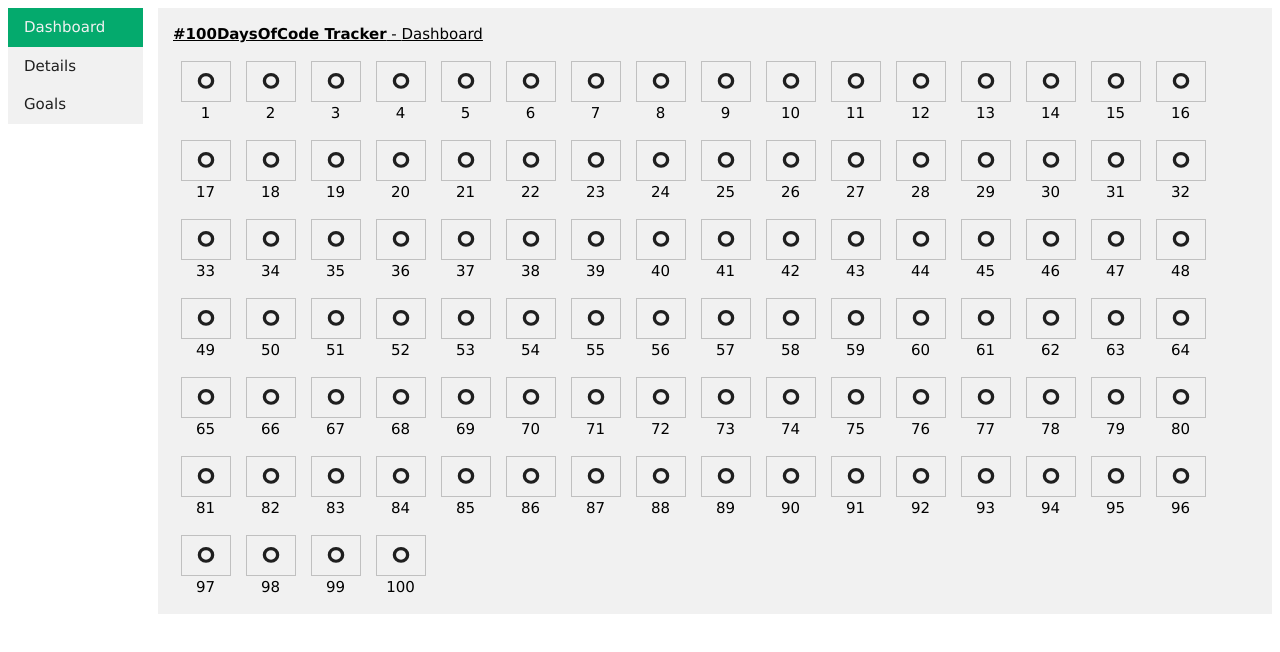
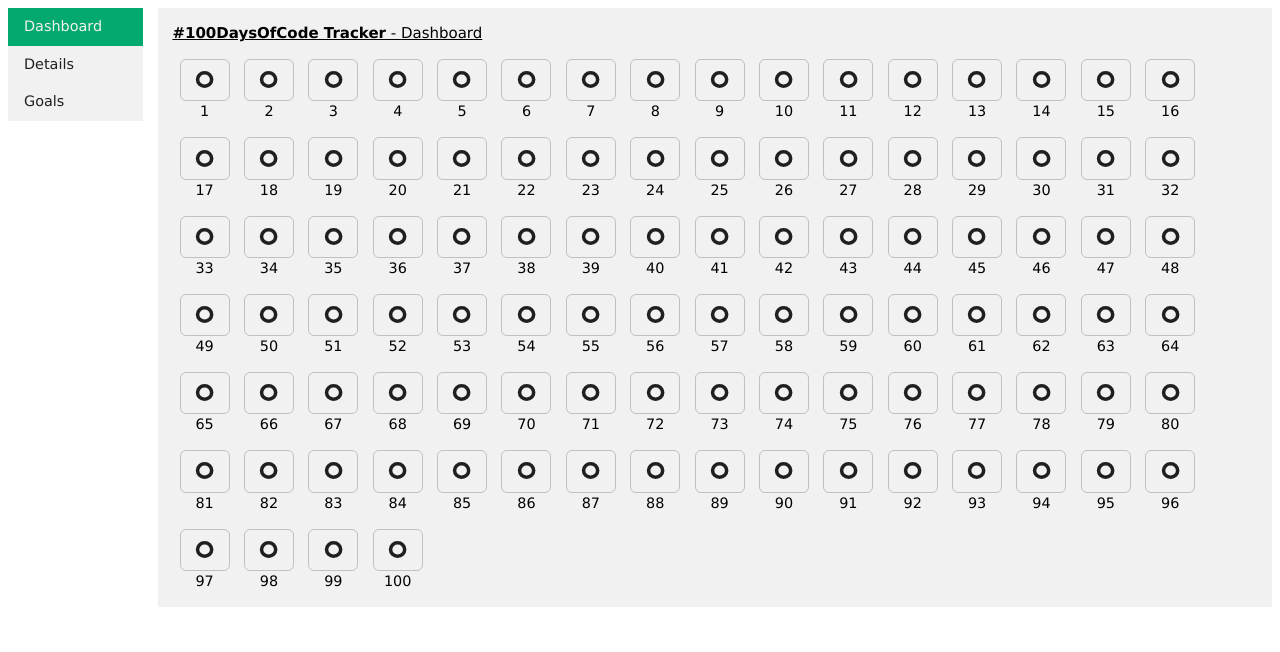
Before and after one commit to bob-fornal/100-Days-Of-Code--Tracker, an Angular app: page /dashboard in a window 1280 px wide. Shown: the top 652 px of the page. Built offline with nearby package versions, Linux system fonts and the light colour scheme.

Commit message:
Visual Improvements

```diff
--- a/src/app/pages/dashboard/dashboard.component.scss
+++ b/src/app/pages/dashboard/dashboard.component.scss
@@ -10,6 +10,7 @@
       display: block;
       text-align: center;
       border: 1px solid var(--color-silver);
+      border-radius: 6px;
       padding: 0.5em 1em;
       position: relative;
 
@@ -25,13 +26,15 @@
         opacity: 0;
         visibility: hidden;
 
+        font-size: 0.8em;
+        box-sizing: border-box;
         width: 180px;
         background-color: var(--color-tooltip);
         color: var(--color-off-white);
 
         text-align: center;
         border-radius: 6px;
-        padding: 0.5em;
+        padding: 1em;
         transition: opacity .6s;
 
         /* Position the tooltip */
--- a/src/styles.scss
+++ b/src/styles.scss
@@ -11,7 +11,7 @@
 
 body {
   font-family: Verdana, sans-serif;
-  font-size: 15px;
+  font-size: 0.9em;
   line-height: 1.5;
 }
 
```
